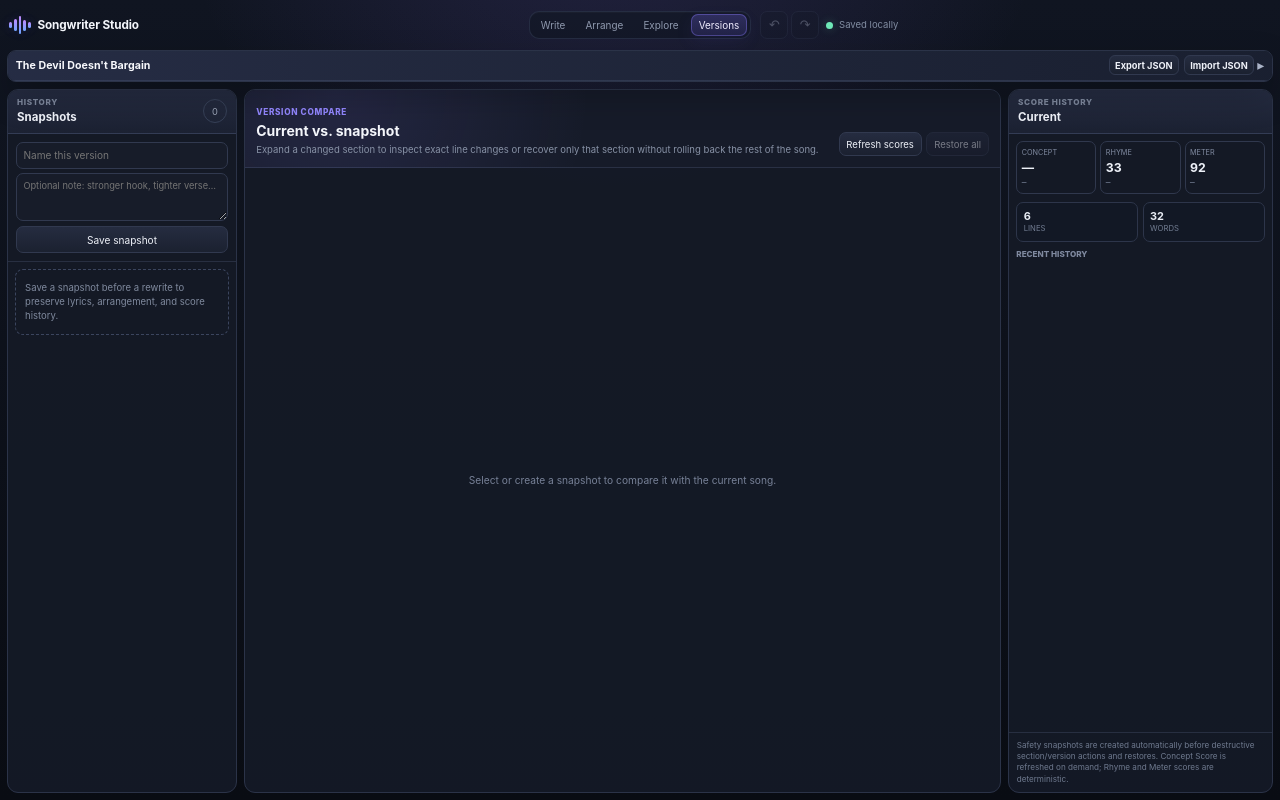
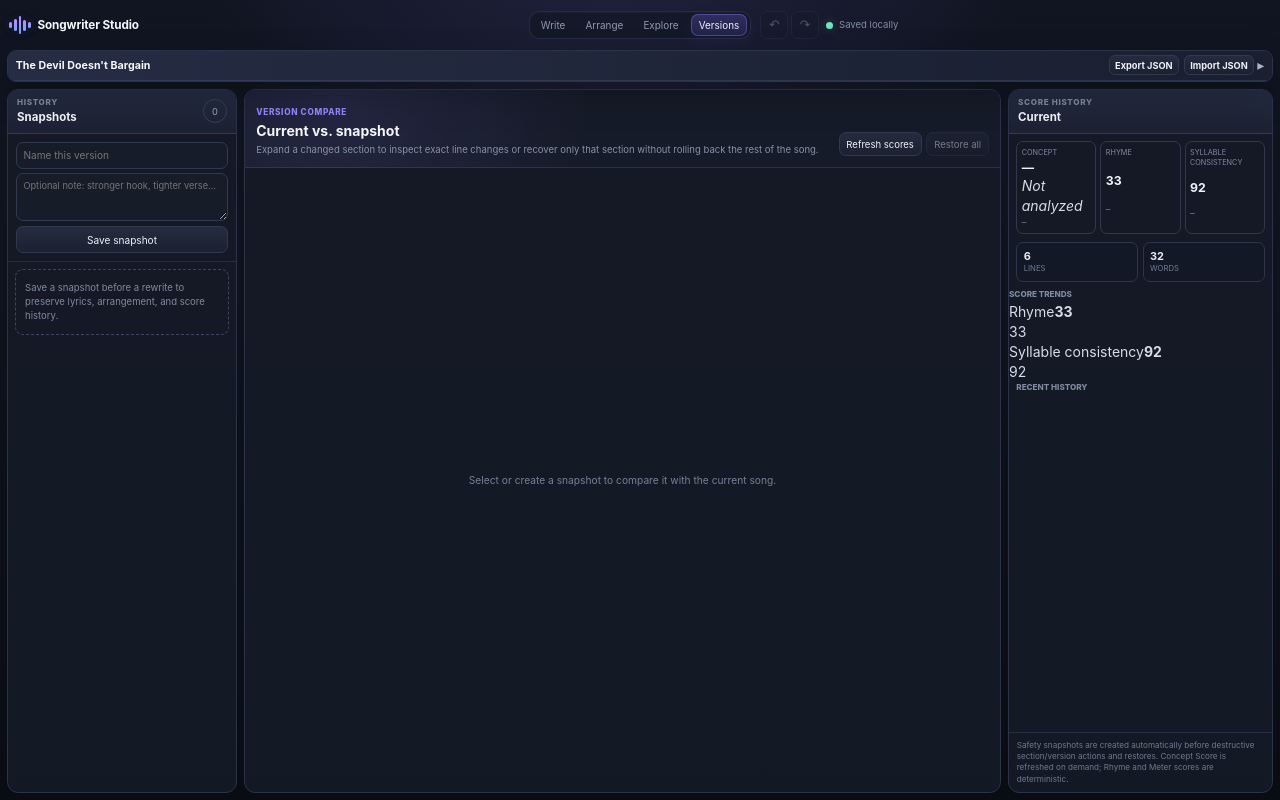
Before and after one commit to dstancomb3/Songwriter-Studio, a React (Vite) app: page / in a window 1280 px wide. Both pictures are taken after a click on the button "Versions". Built offline with nearby package versions, Linux system fonts and the light colour scheme.

Commit message:
Add score freshness and trends to Versions

```diff
--- a/src/components/versions/VersionsWorkspace.tsx
+++ b/src/components/versions/VersionsWorkspace.tsx
@@ -29,6 +29,10 @@ import type {
 import {
   useStudioModal,
 } from "../ui/StudioModalProvider";
+
+import {
+  getConceptAnalysisFingerprint,
+} from "../../analysis/conceptAnalysisState";
 
 function formatDate(
   value: string
@@ -113,6 +117,81 @@ function Delta({
   );
 }
 
+function ScoreTrend({
+  label,
+  values,
+}: {
+  label: string;
+  values: Array<{
+    id: string;
+    name: string;
+    value: number | null;
+  }>;
+}) {
+  const visible =
+    values.filter(
+      (item) =>
+        item.value !== null
+    );
+
+  if (!visible.length) {
+    return null;
+  }
+
+  return (
+    <div className="score-trend">
+      <div className="score-trend__heading">
+        <span>
+          {label}
+        </span>
+
+        <strong>
+          {visible
+            .map(
+              (item) =>
+                item.value
+            )
+            .join(" → ")}
+        </strong>
+      </div>
+
+      <div className="score-trend__bars">
+        {visible.map(
+          (item) => (
+            <div
+              key={
+                item.id
+              }
+              className="score-trend__point"
+              title={
+                item.name +
+                ": " +
+                item.value
+              }
+            >
+              <i
+                style={{
+                  height:
+                    Math.max(
+                      8,
+                      item.value ??
+                        0
+                    ) +
+                    "%",
+                }}
+              />
+
+              <span>
+                {item.value}
+              </span>
+            </div>
+          )
+        )}
+      </div>
+    </div>
+  );
+}
+
 export function VersionsWorkspace() {
   const {
     confirm,
@@ -178,6 +257,13 @@ export function VersionsWorkspace() {
   >(null);
 
   const [
+    currentConceptFingerprint,
+    setCurrentConceptFingerprint,
+  ] = useState<
+    string | null
+  >(null);
+
+  const [
     status,
     setStatus,
   ] = useState<
@@ -222,12 +308,6 @@ export function VersionsWorkspace() {
   }, [song?.id]);
 
   useEffect(() => {
-    setCurrentConceptScore(
-      null
-    );
-  }, [song?.updatedAt]);
-
-  useEffect(() => {
     setCollapsedSectionIds(
       new Set()
     );
@@ -239,6 +319,33 @@ export function VersionsWorkspace() {
         snapshot.id ===
         selectedSnapshotId
     ) ?? null;
+
+  const currentFingerprint =
+    song
+      ? getConceptAnalysisFingerprint(
+          song
+        )
+      : "";
+
+  const conceptScoreIsStale =
+    Boolean(
+      currentConceptScore !==
+        null &&
+      currentConceptFingerprint &&
+      currentConceptFingerprint !==
+        currentFingerprint
+    );
+
+  const trendSnapshots =
+    snapshots
+      .filter(
+        (snapshot) =>
+          snapshot.source ===
+            "manual" ||
+          !snapshot.source
+      )
+      .slice(0, 5)
+      .reverse();
 
   const currentScores =
     useMemo(() => {
@@ -308,6 +415,12 @@ export function VersionsWorkspace() {
           .total
       );
 
+      setCurrentConceptFingerprint(
+        getConceptAnalysisFingerprint(
+          song
+        )
+      );
+
       setStatus(
         "idle"
       );
@@ -348,11 +461,15 @@ export function VersionsWorkspace() {
       currentConceptScore;
 
     if (
-      conceptScore ===
-      null &&
+      (
+        conceptScore ===
+          null ||
+        conceptScoreIsStale
+      ) &&
       (
         song.concept?.trim() ||
-        song.notes.trim()
+        song.notes.trim() ||
+        song.title.trim()
       )
     ) {
       try {
@@ -367,6 +484,12 @@ export function VersionsWorkspace() {
 
         setCurrentConceptScore(
           conceptScore
+        );
+
+        setCurrentConceptFingerprint(
+          getConceptAnalysisFingerprint(
+            song
+          )
         );
       } catch {
         conceptScore =
@@ -1109,7 +1232,13 @@ export function VersionsWorkspace() {
         </div>
 
         <div className="version-score-grid">
-          <div className="version-score-card">
+          <div
+            className={
+              conceptScoreIsStale
+                ? "version-score-card version-score-card--stale"
+                : "version-score-card"
+            }
+          >
             <span>
               Concept
             </span>
@@ -1118,6 +1247,14 @@ export function VersionsWorkspace() {
                 .conceptScore ??
                 "—"}
             </strong>
+            <em>
+              {conceptScoreIsStale
+                ? "Out of date"
+                : currentScores.conceptScore !==
+                  null
+                ? "Current"
+                : "Not analyzed"}
+            </em>
             <Delta
               value={scoreDelta(
                 currentScores.conceptScore,
@@ -1149,7 +1286,7 @@ export function VersionsWorkspace() {
 
           <div className="version-score-card">
             <span>
-              Meter
+              Syllable consistency
             </span>
             <strong>
               {
@@ -1189,6 +1326,89 @@ export function VersionsWorkspace() {
               Words
             </span>
           </div>
+        </div>
+
+        <div className="version-score-trends">
+          <div className="version-score-history__label">
+            Score trends
+          </div>
+
+          <ScoreTrend
+            label="Concept"
+            values={[
+              ...trendSnapshots.map(
+                (snapshot) => ({
+                  id:
+                    snapshot.id,
+                  name:
+                    snapshot.name,
+                  value:
+                    snapshot.scores
+                      .conceptScore,
+                })
+              ),
+              {
+                id:
+                  "current-concept",
+                name:
+                  conceptScoreIsStale
+                    ? "Current (stale concept analysis)"
+                    : "Current",
+                value:
+                  currentScores.conceptScore,
+              },
+            ]}
+          />
+
+          <ScoreTrend
+            label="Rhyme"
+            values={[
+              ...trendSnapshots.map(
+                (snapshot) => ({
+                  id:
+                    snapshot.id,
+                  name:
+                    snapshot.name,
+                  value:
+                    snapshot.scores
+                      .rhymeScore,
+                })
+              ),
+              {
+                id:
+                  "current-rhyme",
+                name:
+                  "Current",
+                value:
+                  currentScores.rhymeScore,
+              },
+            ]}
+          />
+
+          <ScoreTrend
+            label="Syllable consistency"
+            values={[
+              ...trendSnapshots.map(
+                (snapshot) => ({
+                  id:
+                    snapshot.id,
+                  name:
+                    snapshot.name,
+                  value:
+                    snapshot.scores
+                      .meterScore,
+                })
+              ),
+              {
+                id:
+                  "current-meter",
+                name:
+                  "Current",
+                value:
+                  currentScores.meterScore,
+              },
+            ]}
+          />
         </div>
 
         {selectedSnapshot && (
```
